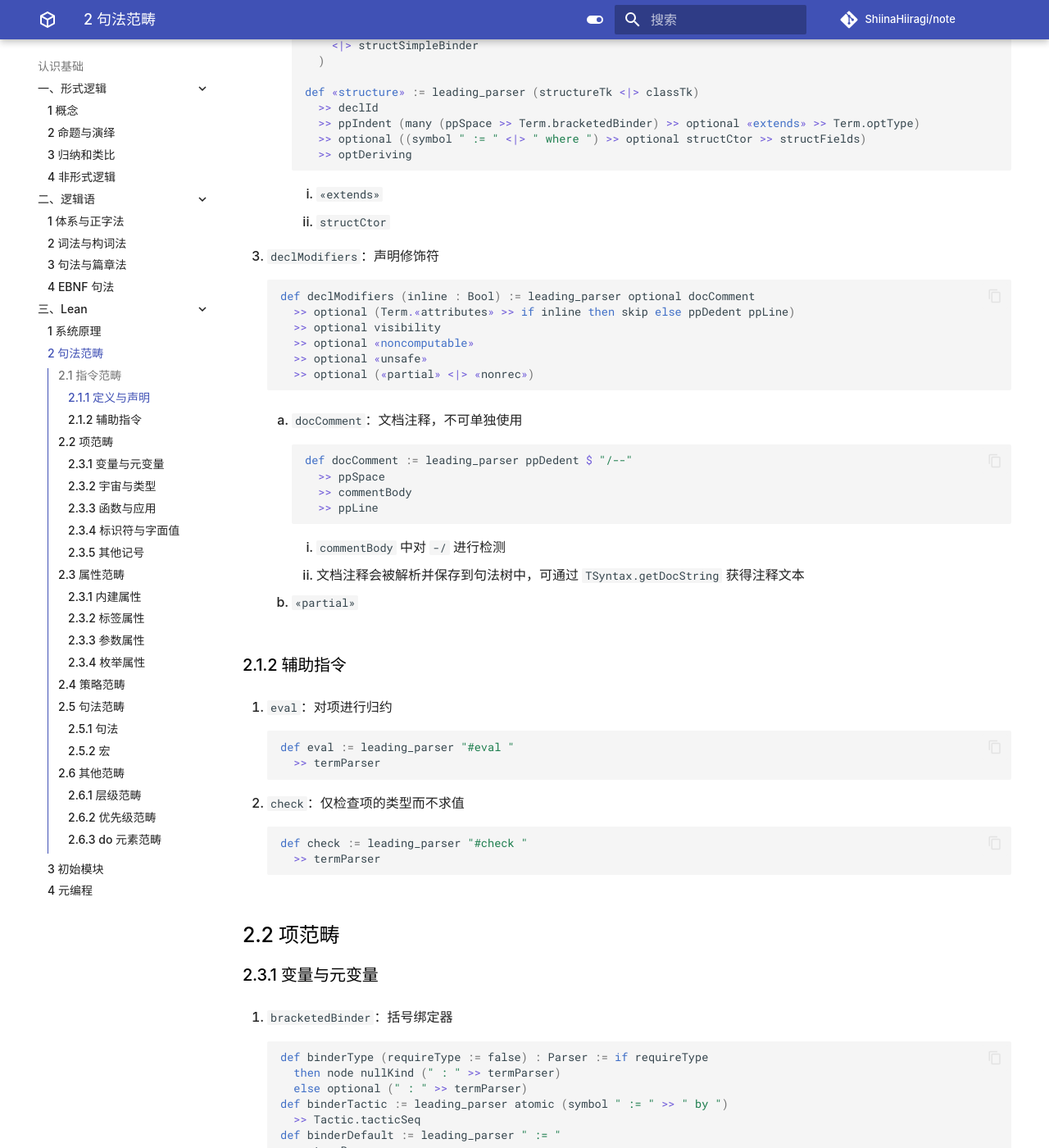
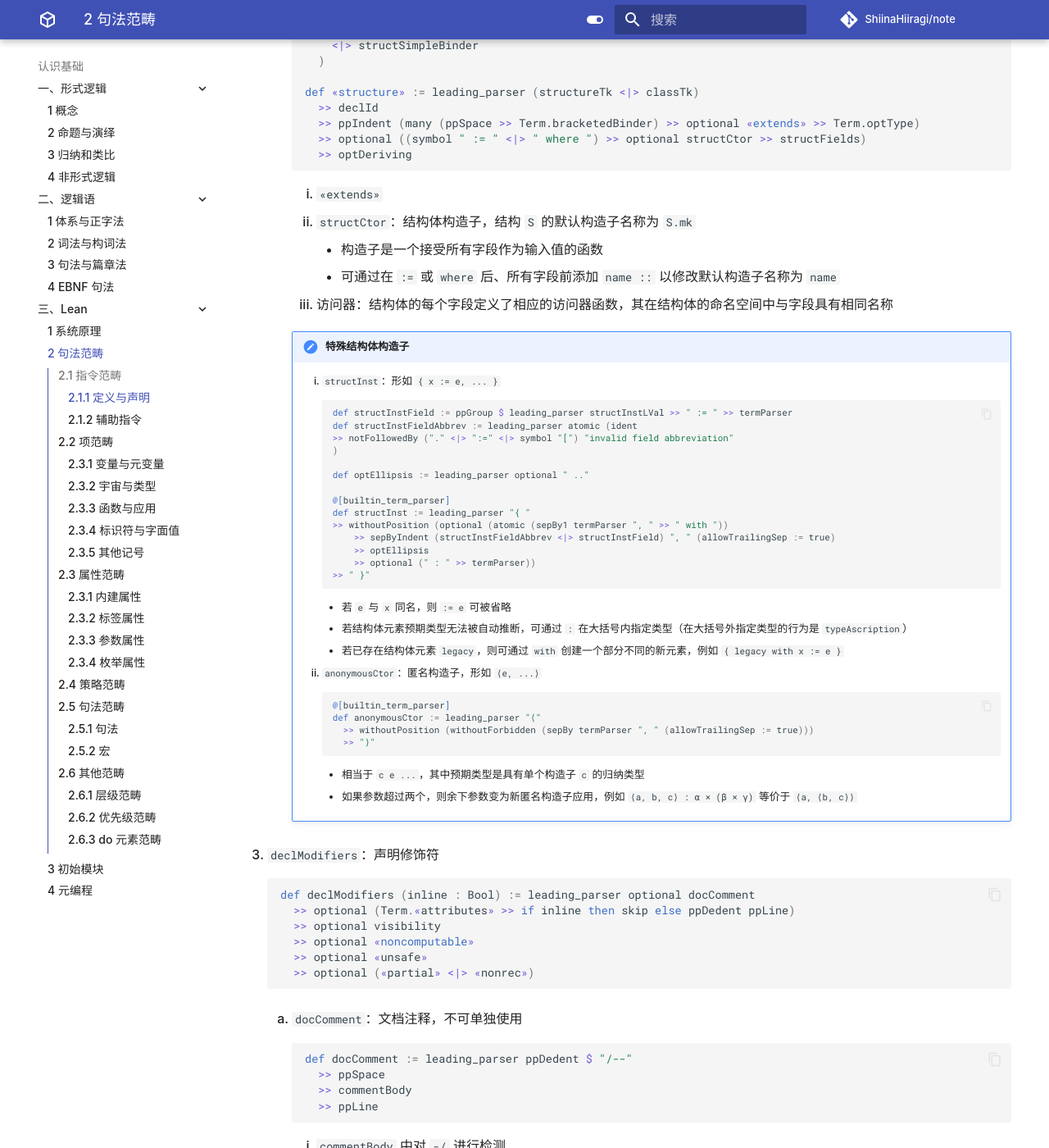
Before and after one commit to ShiinaHiiragi/note, an MkDocs documentation site: the page built from docs/cogn/lean/cat.md, in a window 1280 px wide and 1400 px high, scrolled down 3141 px. Shown: the whole window at 82% size. Built offline with MkDocs 1.6.1 and Material for MkDocs 9.7.7, drawn with Linux system fonts in a browser that asks for light colours; comment, search, counter and statistics services are not loaded; some of the changed text lies outside the part shown.

Commit message:
stage struct

````diff
--- a/docs/cogn/lean/cat.md
+++ b/docs/cogn/lean/cat.md
@@ -166,7 +166,47 @@
         ```
 
         1. `«extends»`
-        2. `structCtor`
+        2. `structCtor`：结构体构造子，结构 `S` 的默认构造子名称为 `S.mk`
+            - 构造子是一个接受所有字段作为输入值的函数
+            - 可通过在 `:=` 或 `where` 后、所有字段前添加 `name ::` 以修改默认构造子名称为 `name`
+        3. 访问器：结构体的每个字段定义了相应的访问器函数，其在结构体的命名空间中与字段具有相同名称
+
+        !!! note "特殊结构体构造子"
+
+            1. `structInst`：形如 `{ x := e, ... }`
+
+                ```lean
+                def structInstField := ppGroup $ leading_parser structInstLVal >> " := " >> termParser
+                def structInstFieldAbbrev := leading_parser atomic (ident
+                >> notFollowedBy ("." <|> ":=" <|> symbol "[") "invalid field abbreviation"
+                )
+
+                def optEllipsis := leading_parser optional " .."
+
+                @[builtin_term_parser]
+                def structInst := leading_parser "{ "
+                >> withoutPosition (optional (atomic (sepBy1 termParser ", " >> " with "))
+                    >> sepByIndent (structInstFieldAbbrev <|> structInstField) ", " (allowTrailingSep := true)
+                    >> optEllipsis
+                    >> optional (" : " >> termParser))
+                >> " }"
+                ```
+
+                - 若 `e` 与 `x` 同名，则 `:= e` 可被省略
+                - 若结构体元素预期类型无法被自动推断，可通过 `:` 在大括号内指定类型（在大括号外指定类型的行为是 `typeAscription`）
+                - 若已存在结构体元素 `legacy`，则可通过 `with` 创建一个部分不同的新元素，例如 `{ legacy with x := e }`
+
+            2. `anonymousCtor`：匿名构造子，形如 `⟨e, ...⟩`
+
+                ```lean
+                @[builtin_term_parser]
+                def anonymousCtor := leading_parser "⟨"
+                  >> withoutPosition (withoutForbidden (sepBy termParser ", " (allowTrailingSep := true)))
+                  >> "⟩"
+                ```
+
+                - 相当于 `c e ...`，其中预期类型是具有单个构造子 `c` 的归纳类型
+                - 如果参数超过两个，则余下参数变为新匿名构造子应用，例如 `⟨a, b, c⟩ : α × (β × γ)` 等价于 `⟨a, ⟨b, c⟩⟩`
 
 3. `declModifiers`：声明修饰符
 
@@ -191,12 +231,26 @@
         1. `commentBody` 中对 `-/` 进行检测
         2. 文档注释会被解析并保存到句法树中，可通过 `TSyntax.getDocString` 获得注释文本
 
-    2. `«partial»`
+    2. `attributes`：属性，即与对象相关联的标签
+
+        ```lean
+        def «scoped» := leading_parser "scoped "
+        def «local»  := leading_parser "local "
+        def attrKind := leading_parser optional («scoped» <|> «local»)
+
+        def attrInstance := ppGroup $ leading_parser attrKind
+          >> attrParser
+
+        def attributes := leading_parser "@["
+          >> withoutPosition (sepBy1 attrInstance ", ")
+          >> "] "
+        ```
 
 ### 2.1.2 辅助指令
 1. `eval`：对项进行归约
 
     ```lean
+    @[builtin_command_parser]
     def eval := leading_parser "#eval "
       >> termParser
     ```
@@ -204,6 +258,7 @@
 2. `check`：仅检查项的类型而不求值
 
     ```lean
+    @[builtin_command_parser]
     def check := leading_parser "#check "
       >> termParser
     ```
@@ -358,7 +413,18 @@
     2. `ellipsis`：省略号 `..`
     3. `termParser`：直接传入一个普通项
 
-3. 扩展域记号
+3. 扩展字段记号：若 `e : T`，则可将 `T.f e` 简记为 `e.f`，`f` 可以是序号或标识符
+
+    ```lean
+    @[builtin_term_parser]
+    def proj := trailing_parser checkNoWsBefore
+      >> "."
+      >> checkNoWsBefore
+      >> (fieldIdx <|> rawIdent)
+    ```
+
+    1. 若 `e : T` 且存在 `T.f` 的声明，则 `e.f` 等价于 `T.f (p := e)`，其中 `p` 是第一个类型为 `T` 的显式参数
+    2. 若 `T` 是一个结构体类型且 `i` 是一个正数，则 `e.i` 是 `e` 的第 `i` 个字段之简写
 
 ### 2.3.4 标识符与字面值
 1. 标识符与占位符
@@ -389,6 +455,8 @@
 ### 2.3.5 其他记号
 
 ## 2.3 属性范畴
+<!-- TODO：解释本文出现的所有属性 -->
+
 ### 2.3.1 内建属性
 
 ### 2.3.2 标签属性
````
Also changed, not shown: docs/cogn/lean/init.md (+1 -1 lines), docs/cogn/lean/sys.md (+1 -1 lines), docs/cogn/lean/trans.md (+4 -3 lines).
